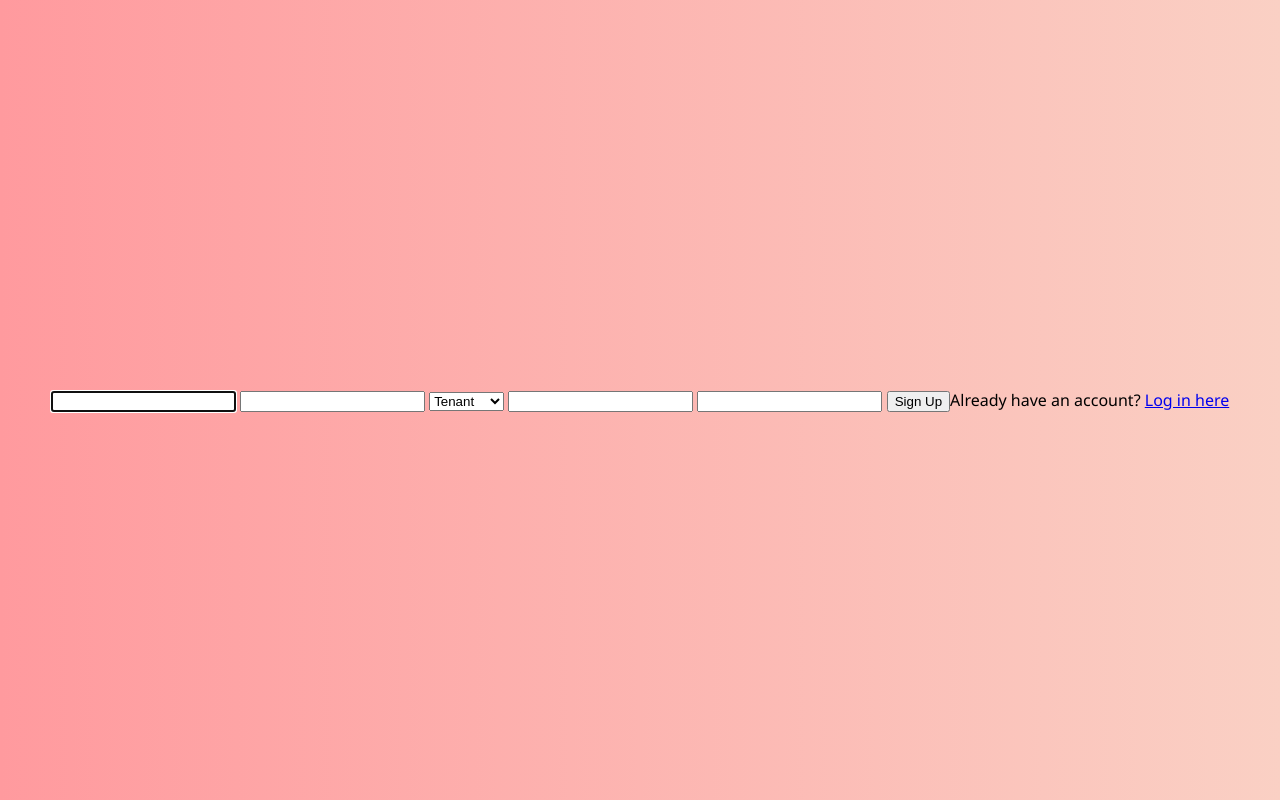
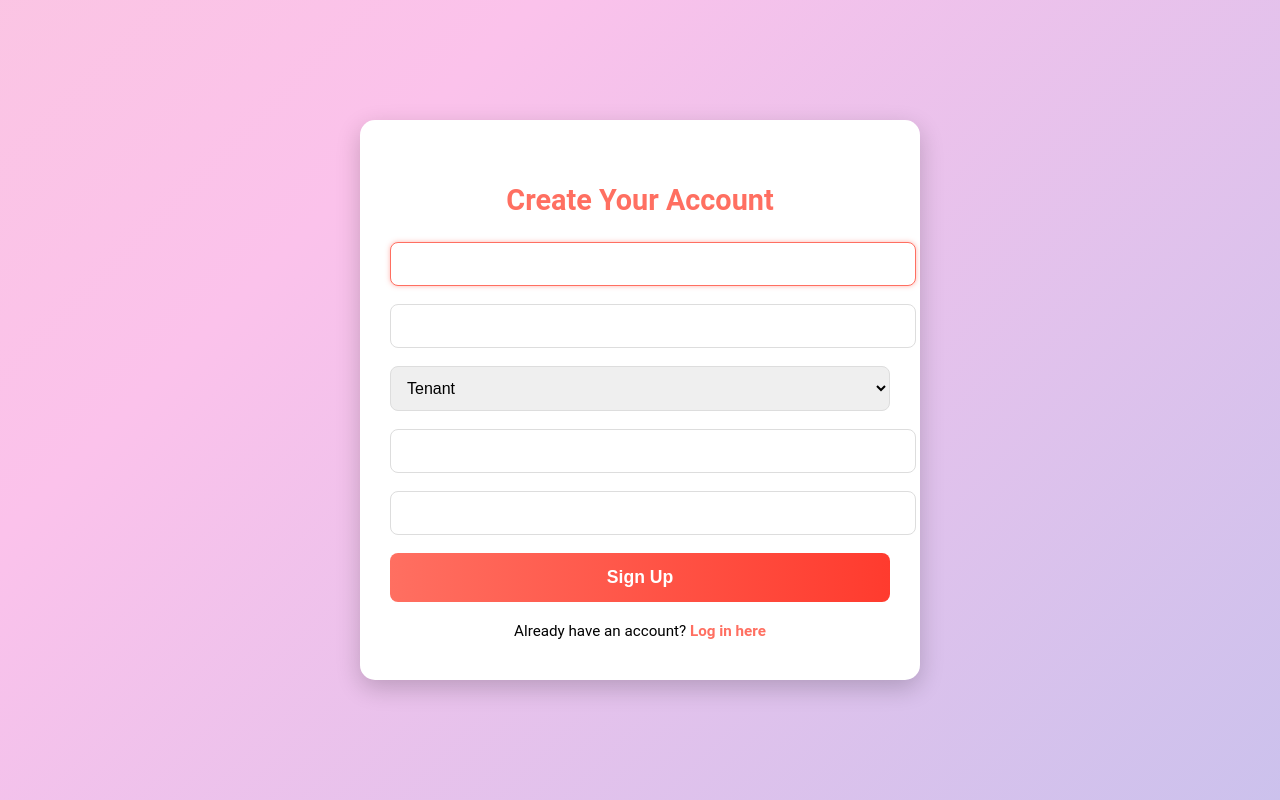
Before and after one commit to Adur2000/theman-rentals, a Django app: page /register/ in a window 1280 px wide. Run offline with Django 5.2, Linux system fonts and the light colour scheme.

Commit message:
Update register.html with colorful design and Android-friendly fonts

```diff
--- a/rentals/templates/register.html
+++ b/rentals/templates/register.html
@@ -1,75 +1,108 @@
 <!DOCTYPE html>
-<html>
+<html lang="en">
 <head>
     <title>Create an Account</title>
     <meta name="viewport" content="width=device-width, initial-scale=1.0">
+
     <style>
+        /* Background gradient */
         body {
             margin: 0;
-            font-family: 'Segoe UI', sans-serif;
-            background: linear-gradient(to right, #ff9a9e, #fad0c4);
+            font-family: 'Roboto', 'Segoe UI', sans-serif; /* Android-friendly font */
+            background: linear-gradient(135deg, #ff9a9e, #fad0c4, #fbc2eb, #a6c1ee);
+            background-size: 400% 400%;
+            animation: gradientBG 15s ease infinite;
             display: flex;
             justify-content: center;
             align-items: center;
             min-height: 100vh;
         }
 
+        @keyframes gradientBG {
+            0% {background-position: 0% 50%;}
+            50% {background-position: 100% 50%;}
+            100% {background-position: 0% 50%;}
+        }
+
+        /* Card container */
         .register-container {
-            background-color: white;
+            background-color: #fff;
             padding: 40px 30px;
-            border-radius: 12px;
-            box-shadow: 0 8px 20px rgba(0,0,0,0.2);
+            border-radius: 15px;
+            box-shadow: 0 8px 25px rgba(0,0,0,0.2);
             width: 100%;
             max-width: 500px;
+            animation: fadeIn 1s ease;
         }
 
+        @keyframes fadeIn {
+            from {opacity: 0; transform: translateY(20px);}
+            to {opacity: 1; transform: translateY(0);}
+        }
+
+        /* Heading */
         .register-container h2 {
             text-align: center;
-            color: #e74c3c;
-            margin-bottom: 20px;
+            color: #ff6f61;
+            font-size: 1.8em;
+            margin-bottom: 25px;
+            font-weight: bold;
         }
 
+        /* Labels */
         .register-container label {
             display: block;
             margin: 10px 0 5px;
-            font-weight: bold;
-            color: #333;
+            font-weight: 600;
+            color: #444;
         }
 
+        /* Inputs */
         .register-container input,
         .register-container select {
             width: 100%;
-            padding: 10px;
-            border: 1px solid #ccc;
-            border-radius: 6px;
-            margin-bottom: 15px;
+            padding: 12px;
+            border: 1px solid #ddd;
+            border-radius: 8px;
+            margin-bottom: 18px;
             font-size: 1em;
+            transition: border-color 0.3s ease;
         }
 
+        .register-container input:focus,
+        .register-container select:focus {
+            border-color: #ff6f61;
+            outline: none;
+            box-shadow: 0 0 5px rgba(255,111,97,0.5);
+        }
+
+        /* Button */
         .register-container button {
             width: 100%;
-            padding: 12px;
-            background-color: #e74c3c;
+            padding: 14px;
+            background: linear-gradient(to right, #ff6f61, #ff3b2e);
             color: white;
             border: none;
-            border-radius: 6px;
-            font-size: 1em;
+            border-radius: 8px;
+            font-size: 1.1em;
+            font-weight: bold;
             cursor: pointer;
-            transition: background-color 0.3s ease;
+            transition: transform 0.2s ease;
         }
 
         .register-container button:hover {
-            background-color: #c0392b;
+            transform: scale(1.05);
         }
 
+        /* Login link */
         .register-container .login-link {
             text-align: center;
-            margin-top: 15px;
+            margin-top: 20px;
             font-size: 0.95em;
         }
 
         .register-container .login-link a {
-            color: #e74c3c;
+            color: #ff6f61;
             text-decoration: none;
             font-weight: bold;
         }
@@ -77,15 +110,11 @@
         .register-container .login-link a:hover {
             text-decoration: underline;
         }
-
-        .password-hints {
-            font-size: 0.85em;
-            color: #777;
-            margin-bottom: 15px;
-        }
     </style>
 </head>
 <body>
+    <div class="register-container">
+        <h2>Create Your Account</h2>
         <form method="post" action="{% url 'register' %}">
             {% csrf_token %}
             {{ form.username }}
@@ -100,6 +129,5 @@
             Already have an account? <a href="{% url 'login' %}">Log in here</a>
         </div>
     </div>
-
 </body>
 </html>
```
Lines whose indentation alone changed are shown as unchanged.
